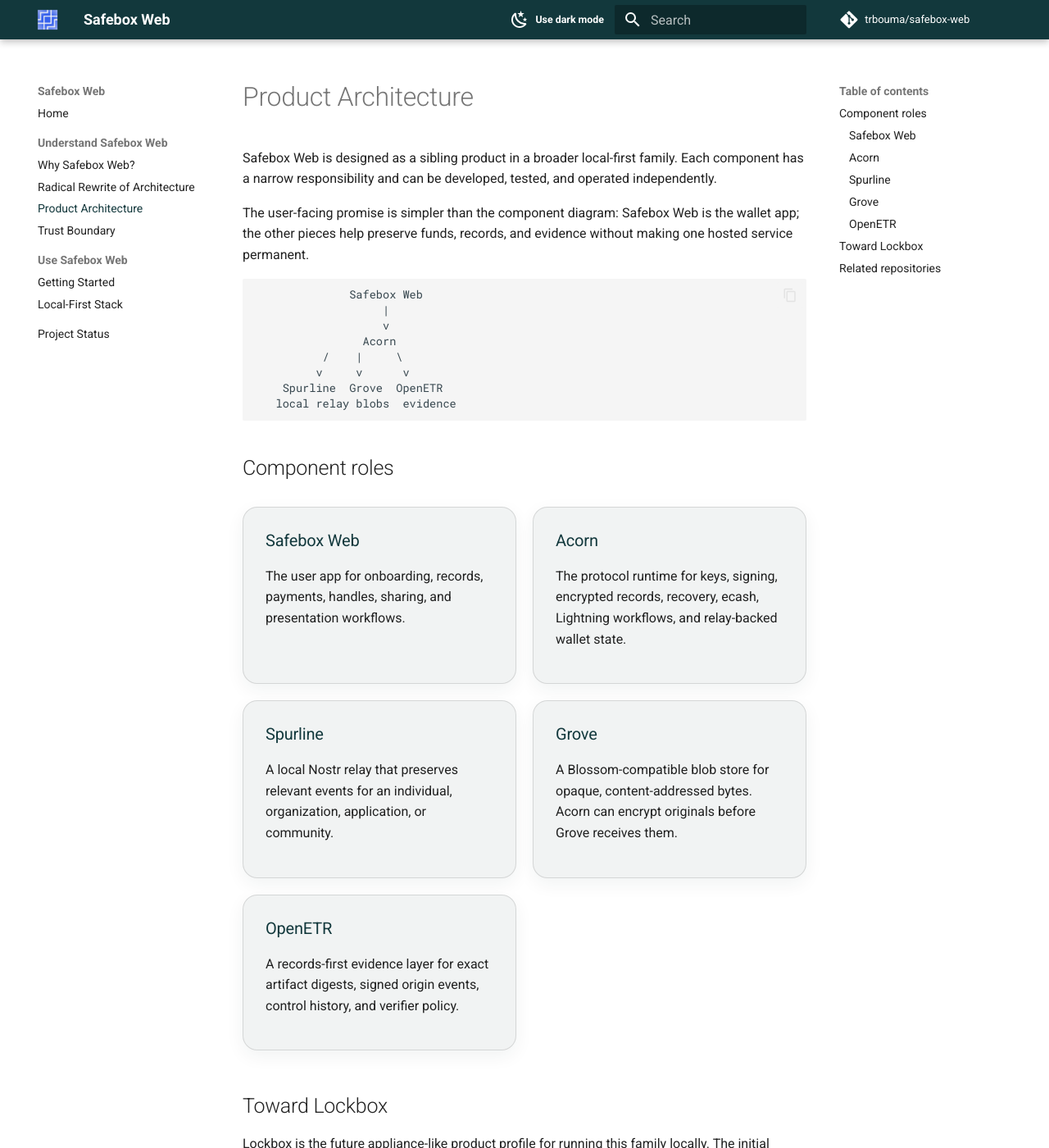
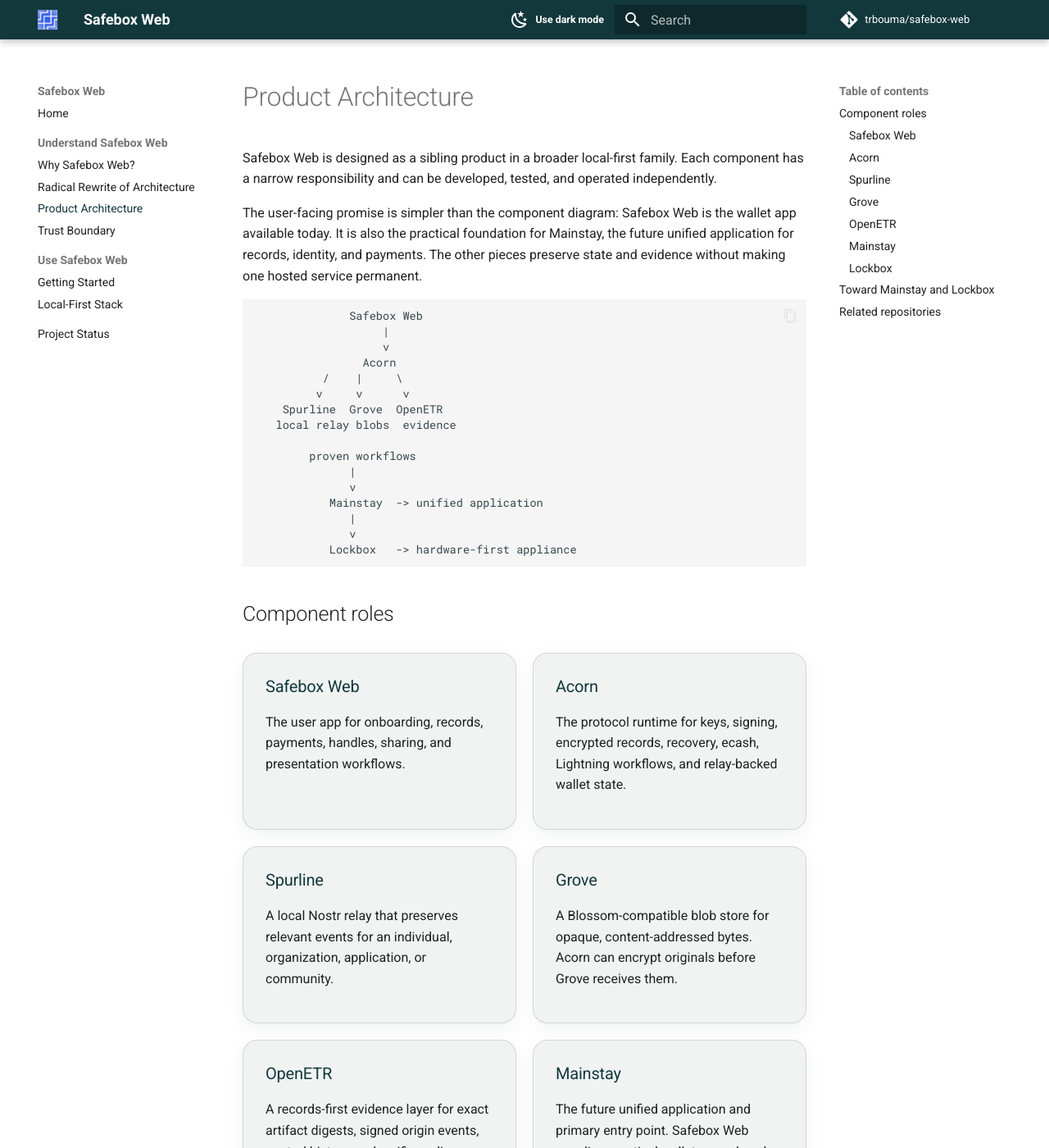
Before and after one commit to trbouma/safebox-web, an MkDocs documentation site: the page built from website/product-architecture.md, in a window 1280 px wide and 1400 px high. Shown: the whole window at 82% size. Built offline with MkDocs 1.6.1 and Material for MkDocs 9.7.7, drawn with Linux system fonts in a browser that asks for light colours; comment, search, counter and statistics services are not loaded; some of the changed text lies outside the part shown.

Commit message:
Polish Safebox continuity story, app navigation, and favicon support

````diff
--- a/website/product-architecture.md
+++ b/website/product-architecture.md
@@ -1,6 +1,6 @@
 ---
 title: Product Architecture
-description: How Safebox Web fits with Acorn, Grove, Spurline, and Lockbox.
+description: How Safebox Web fits with Acorn, Grove, Spurline, Mainstay, and Lockbox.
 ---
 
 # Product Architecture
@@ -10,8 +10,10 @@
 operated independently.
 
 The user-facing promise is simpler than the component diagram: Safebox Web is
-the wallet app; the other pieces help preserve funds, records, and evidence
-without making one hosted service permanent.
+the wallet app available today. It is also the practical foundation for
+Mainstay, the future unified application for records, identity, and payments.
+The other pieces preserve state and evidence without making one hosted service
+permanent.
 
 ```text
               Safebox Web
@@ -22,6 +24,14 @@
          v     v      v
     Spurline  Grove  OpenETR
    local relay blobs  evidence
+
+        proven workflows
+              |
+              v
+           Mainstay  -> unified application
+              |
+              v
+           Lockbox   -> hardware-first appliance
 ```
 
 ## Component roles
@@ -73,17 +83,44 @@
 
 </article>
 
+<article class="safebox-card" markdown>
+
+### Mainstay
+
+The future unified application and primary entry point. Safebox Web supplies
+practical wallet, record, and payment workflows that Mainstay can carry across
+continuity modes.
+
+</article>
+
+<article class="safebox-card" markdown>
+
+### Lockbox
+
+The hardware-first appliance for running Mainstay, Acorn, Spurline, Grove, and
+supporting services locally.
+
+</article>
+
 </div>
 
-## Toward Lockbox
+## Toward Mainstay and Lockbox
 
-Lockbox is the future appliance-like product profile for running this family
-locally. The initial target is FreeBSD on a Raspberry Pi 4, with
-hardware-backed trust boundaries such as a keypad and TROPIC01 HSM.
+The product distinction is deliberate:
+
+> **Mainstay is the application. Lockbox is the appliance. Continuity is the
+> capability.**
+
+Mainstay is intended to give people one calm experience across the product
+family. Lockbox is the future appliance-like product profile for running that
+experience and its services locally. The initial target is FreeBSD on a
+Raspberry Pi 4, with hardware-backed trust boundaries such as a keypad and
+TROPIC01 HSM.
 
 In that model:
 
-- Safebox Web is the local user interface;
+- Mainstay is the unified local user application;
+- Safebox Web contributes the proven wallet, record, and payment workflows;
 - Acorn is the controlled protocol state;
 - Spurline is the local evidence relay;
 - Grove is the local encrypted blob store;
@@ -91,18 +128,18 @@
 - external services remain useful, but not always required for local
   continuity.
 
-Safebox Web should be able to describe this in plain continuity modes:
+Mainstay should describe changing conditions in plain continuity modes:
 **Connected Mode**, **Local Mode**, **Mobile Mode**, and **Community Mode**.
-The current app can start with Connected Mode and later determine the active
-mode from service reachability, local pairing, bridge state, and community
-mesh participation.
+Safebox Web already establishes Connected Mode and the confirmed-versus-pending
+language. Later modes can be determined from service reachability, local
+pairing, bridge state, and community mesh participation.
 
-Continuity Payments are the payment expression of those modes. In Connected
-Mode, Safebox Web can prefer direct ecash delivery when a Lightning address
-resolves to another Safebox recipient. In Local or Community Mode, the future
-Lockbox behavior should support provisional in-kind proof transfers with clear
-user approval, explicit non-final status, and mint reconciliation when external
-infrastructure returns.
+Continuity Payments are the payment expression of those modes. Safebox Web now
+demonstrates direct ecash delivery to another Safebox address and keeps
+unfinalized value visible as pending. If the mint is unreachable, finalization
+can wait without changing the confirmed balance. Mainstay can carry that same
+interaction into Local, Mobile, and Community modes while Lockbox supplies the
+local services and storage.
 
 ## Related repositories
 
--- a/website/stylesheets/extra.css
+++ b/website/stylesheets/extra.css
@@ -72,6 +72,14 @@
 
 .safebox-phone {
   margin: clamp(1.75rem, 4vw, 2.5rem) auto 1.75rem;
+}
+
+.safebox-phone figcaption {
+  max-width: 31rem;
+  margin: 0.85rem auto 0;
+  color: var(--md-default-fg-color--light);
+  font-size: 0.78rem;
+  line-height: 1.55;
 }
 
 .safebox-phone-frame {
````
Also changed, not shown: website/index.md (+25 -11 lines), website/project-status.md (+5 -3 lines), website/radical-rewrite-of-architecture.md (+4 -1 lines), website/why-safebox-web.md (+24 -11 lines), app/static/apple-touch-icon.png (added), app/static/favicon-32.png (added), app/static/favicon.ico (added), app/static/safebox-icon-192.png (added), app/static/safebox-icon-512.png (added), app/static/site.webmanifest (added), website/assets/images/safebox-phone-app.png, 5 other files.
